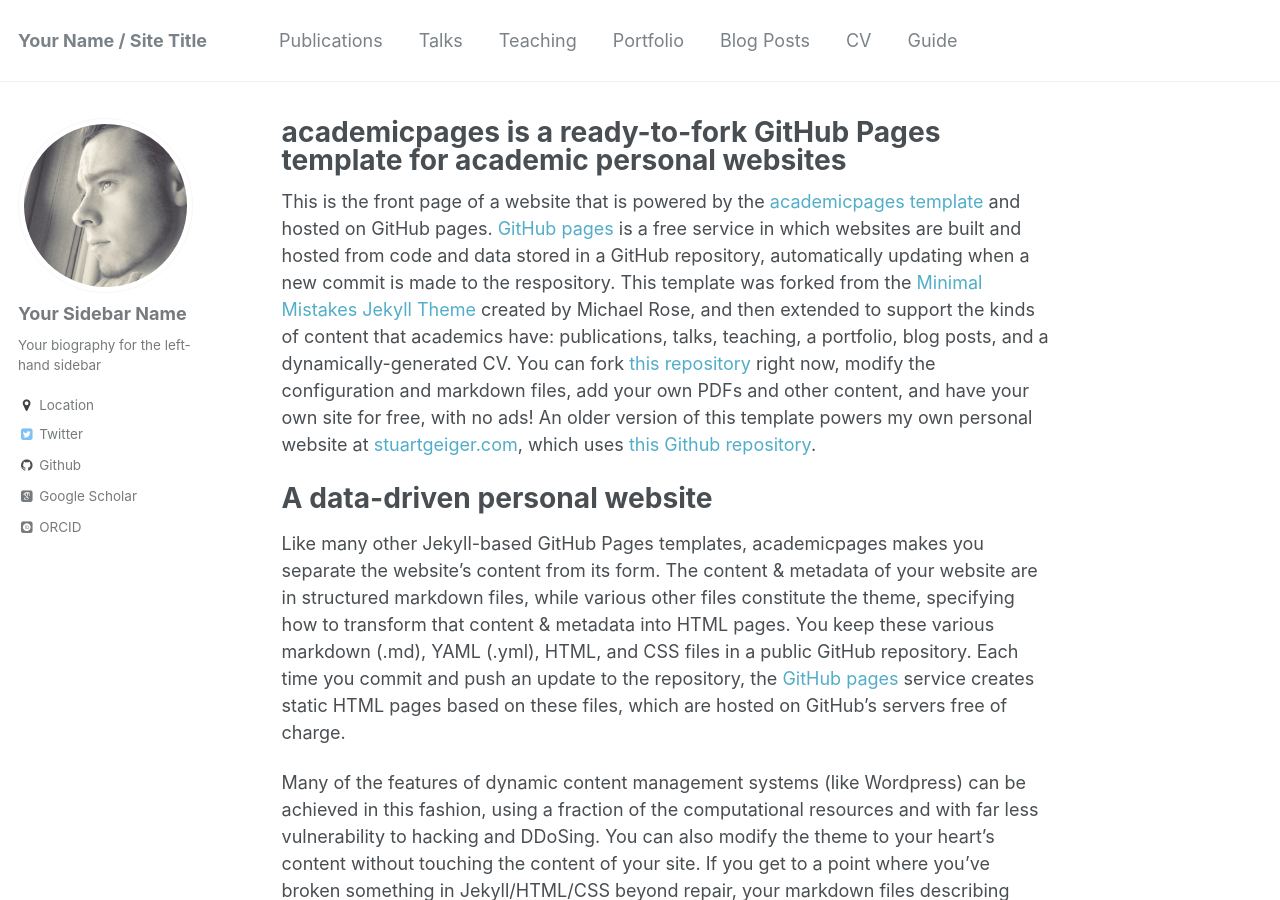
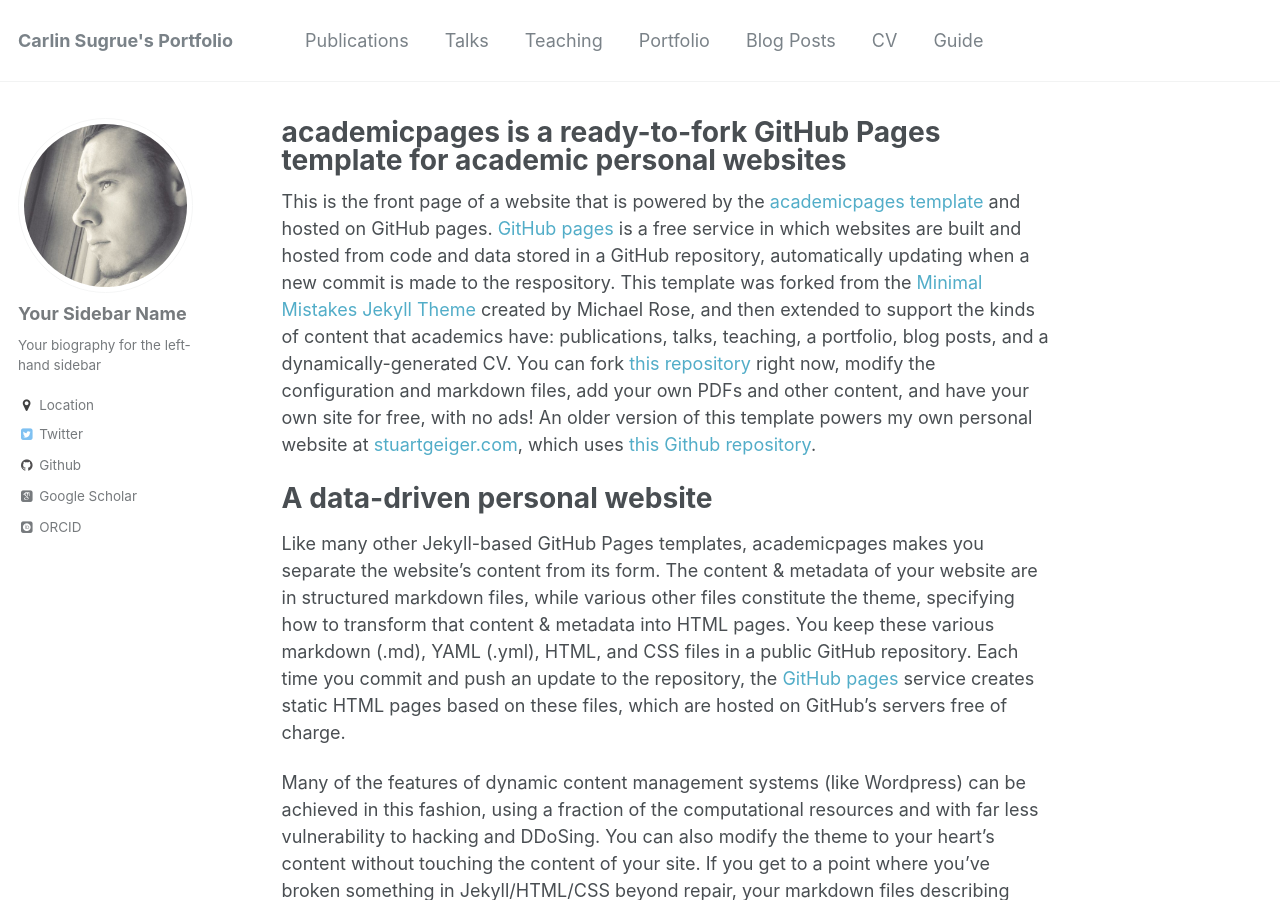
Before and after one commit to Carlinsugrue/project-one, a Jekyll site: the page built from _pages/about.md, in a window 1280 px wide and 900 px high. Built offline with Jekyll 4.4.1, drawn with Linux system fonts in a browser that asks for light colours; some web fonts are replaced.

Commit message:
another commit

```diff
--- a/_config.yml
+++ b/_config.yml
@@ -7,7 +7,7 @@
 
 # Site Settings
 locale                   : "en-US"
-title                    : "Your Name / Site Title"
+title                    : "Carlin Sugrue's Portfolio"
 title_separator          : "-"
 name                     : &name "Your Name"
 description              : &description "personal description"
```
Also changed, not shown: Gemfile.lock.
